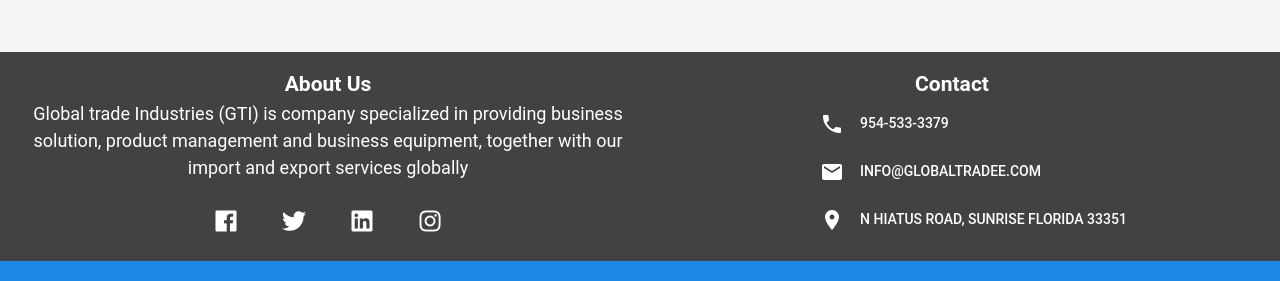
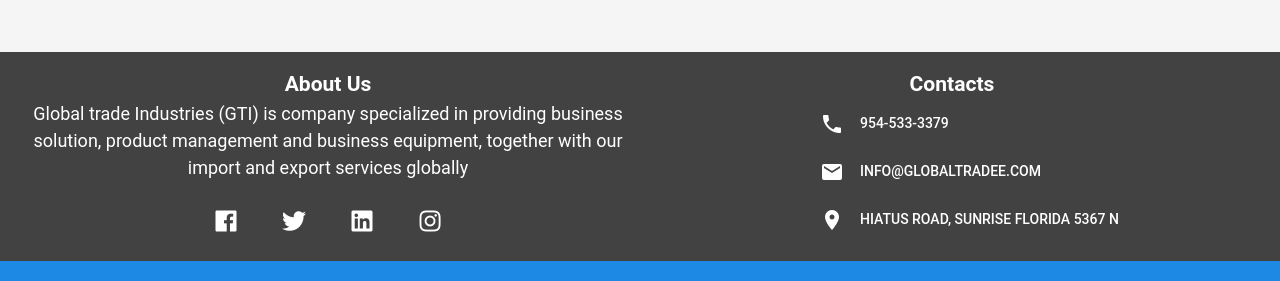
Before and after one commit to tommyxavierg2/GC, a Vue app: page / in a window 1280 px wide. Shown: the part 1707-1988 px from the top of the page. Built offline with nearby package versions, Linux system fonts and the light colour scheme.

Commit message:
Multilanguaguage Support and App.vue English Text

```diff
--- a/package.json
+++ b/package.json
@@ -13,6 +13,7 @@
     "firebase": "^5.3.0",
     "material-design-icons-iconfont": "^3.0.3",
     "vue": "^2.5.2",
+    "vue-i18n": "^8.0.0",
     "vue-router": "^3.0.1",
     "vuefire": "^1.4.5",
     "vuetify": "^1.1.8"
--- a/src/App.vue
+++ b/src/App.vue
@@ -55,9 +55,9 @@
           <v-card-text>
             <v-layout row wrap>
               <v-flex xs12 sm12 md6 lg6 xl6>
-                <h3>About Us</h3>
+                <h3>{{this.$t("message.about")}}</h3>
                 <p>
-                  Global trade Industries (GTI) is company specialized in providing business solution, product management and business equipment, together with our import and export services globally
+                  {{this.$t("message.aboutDescription")}}
                 </p>
                 <v-btn
               v-for="socialNetwork in socialNetworks"
@@ -71,7 +71,7 @@
             </v-btn>
               </v-flex>
               <v-flex xs12 sm12 md6 lg6 xl6>
-                <h3>Contact</h3>
+                <h3>{{this.$t("message.contacts")}}</h3>
                 <v-layout row wrap>
                   <v-flex class="text-xs-left" xs12 sm12 md9 lg9 xl9 offset-md3 offset-lg3 offset-xl3 v-for="(moreInfoLine, index) in moreInfoLines" :key="index">
                     <v-btn flat :href="moreInfoLine.href" target="_blank">
@@ -84,7 +84,7 @@
             </v-layout>
           </v-card-text>
           <v-card-text class="blue darken-1 white--text">
-            Copyright &copy; {{ new Date().getFullYear() }} — All right reserved.
+            Copyright &copy; {{ new Date().getFullYear() }} — {{this.$t("message.rightReserved")}}.
           </v-card-text>
         </v-card>
       </v-footer>
@@ -105,15 +105,15 @@ export default {
       ],
       drawer: false,
       items: [
-        {name: 'Home', icon: 'home', route: '/'},
-        {name: 'About Us', icon: 'help_outline', route: '/aboutUs'},
-        {name: 'Services', icon: 'assistant', route: '/services'},
-        {name: 'Contact Us', icon: 'phone', route: '/contactUs'}
+        {name: this.$t("message.home"), icon: 'home', route: '/'},
+        {name: this.$t("message.about"), icon: 'help_outline', route: '/aboutUs'},
+        {name: this.$t("message.services"), icon: 'assistant', route: '/services'},
+        {name: this.$t("message.contactUs"), icon: 'phone', route: '/contactUs'}
       ],
       moreInfoLines: [
         { icon: 'phone', text: '954-533-3379', href: 'tel: 954-533-3379' },
         { icon: 'email', text: 'info@globaltradee.com', href: 'mailto:info@globaltradee.com' },
-        { icon: 'location_on', text: 'N Hiatus Road, Sunrise Florida 33351', href: "https://www.google.com/maps/place/North+Hiatus+Road,+Plantation,+FL,+EE.+UU./@26.1334538,-80.29958,17z/data=!3m1!4b1!4m5!3m4!1s0x88d9088b68bc8401:0x52d38f691bf513c2!8m2!3d26.133449!4d-80.2973913"}
+        { icon: 'location_on', text: 'Hiatus Road, Sunrise Florida 5367 N', href: "https://www.google.com/maps/place/North+Hiatus+Road,+Plantation,+FL,+EE.+UU./@26.1334538,-80.29958,17z/data=!3m1!4b1!4m5!3m4!1s0x88d9088b68bc8401:0x52d38f691bf513c2!8m2!3d26.133449!4d-80.2973913"}
       ],
       socialNetworks: [
         { title: 'facebook', icon: 'fab fa-facebook', href: '' },
--- /dev/null
+++ b/src/Languages/EN.json
@@ -0,0 +1,15 @@
+{
+    "message": {
+        "langs": [
+            {"name": "English", "code": "EN"},
+            {"name": "Spanish", "code": "ES"}
+        ],
+        "about": "About Us",
+        "aboutDescription": "Global trade Industries (GTI) is company specialized in providing business solution, product management and business equipment, together with our import and export services globally",
+        "contacts": "Contacts",
+        "rightReserved": "All right reserved",
+        "home": "Home",
+        "services": "Services",
+        "contactUs": "Contact Us"
+    }
+}
--- /dev/null
+++ b/src/Languages/ES.json
@@ -0,0 +1,8 @@
+{
+    "message": {
+        "langs": [
+            {"name": "Inglés", "code": "EN"},
+            {"name": "Español", "code": "ES"}
+        ]
+    }
+}
--- a/src/main.js
+++ b/src/main.js
@@ -2,20 +2,39 @@ import Vue from 'vue'
 import App from './App'
 import router from './router'
 import Vuetify from 'vuetify'
+import VueI18n from 'vue-i18n'
 import Vuefire from 'vuefire'
 import firebase from './services/firebase'
 import 'vuetify/dist/vuetify.min.css'
 import 'material-design-icons-iconfont/dist/material-design-icons.css'
 
-Vue.use(Vuetify)
+//Languages
+import en from '../src/Languages/EN'
+import es from '../src/Languages/ES'
+
+
+Vue.use(Vuetify);
+Vue.use(VueI18n);
 // Vue.user(Vuefire)
 
 Vue.config.productionTip = false
+
+const locale = 'en'
+const messages = {
+  en: en,
+  es: es
+}
+const i18n = new VueI18n({
+  locale: locale,
+  messages
+})
+
 
 /* eslint-disable no-new */
 new Vue({
   el: '#app',
   router,
+  i18n,
   components: { App },
   template: '<App/>'
 })
```
Also changed, not shown: 1 other file (tests, documents, lock files or other folders).
